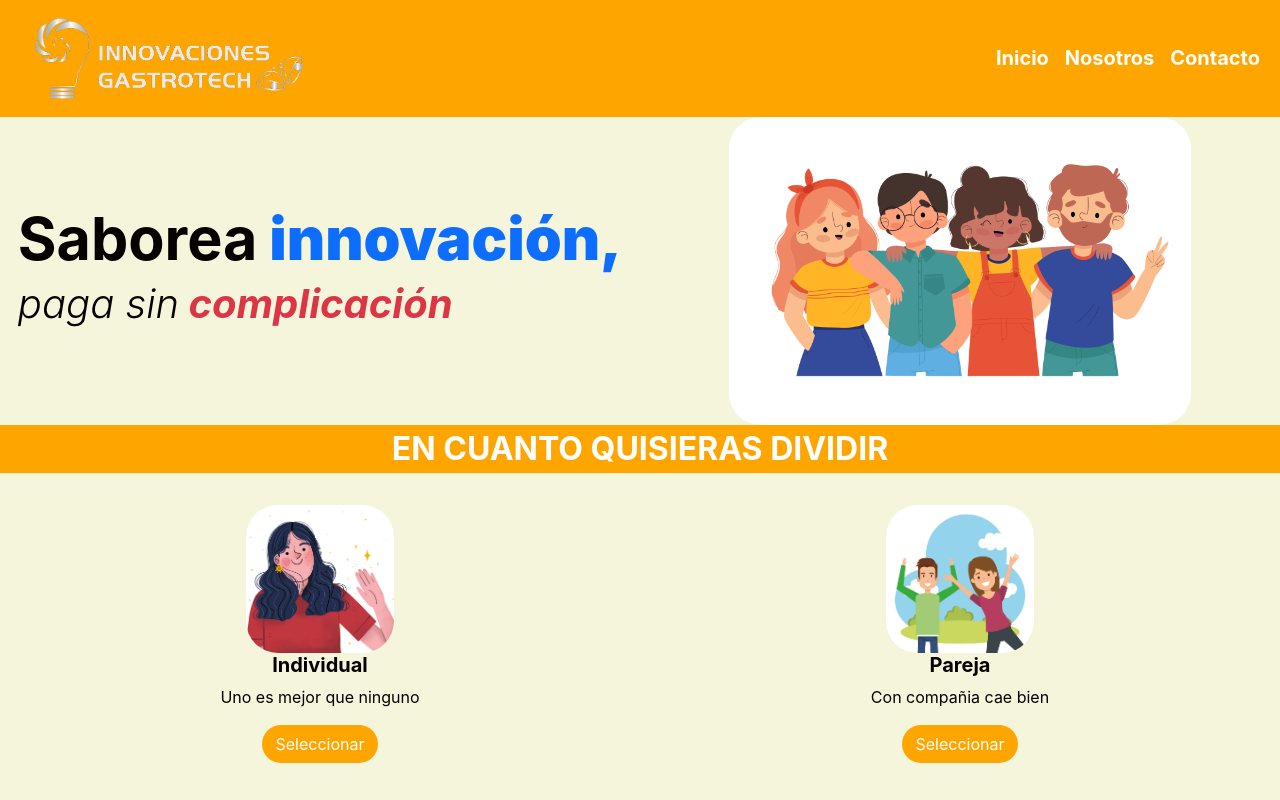
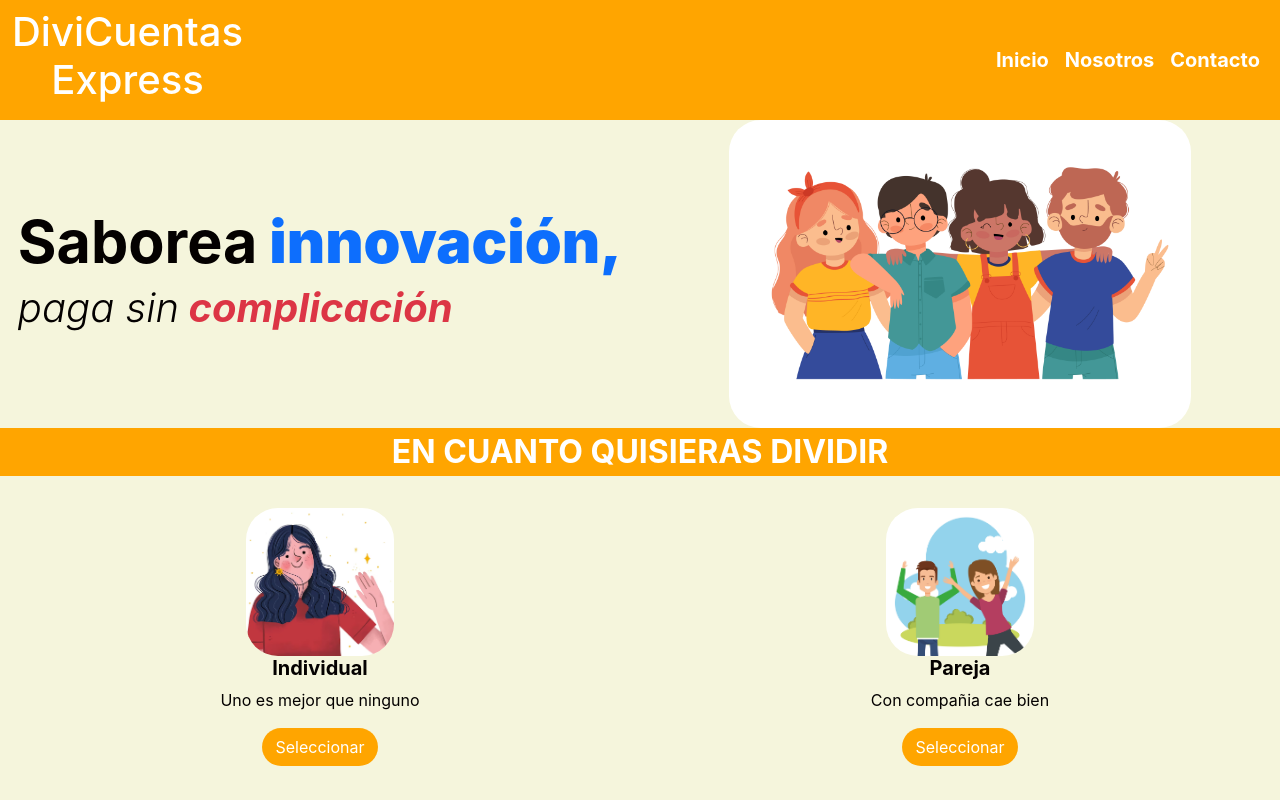
Before and after one commit to Diego503jr/DiviCuentas-Express, a React (Create React App) app: page / in a window 1280 px wide. Built offline with nearby package versions, Linux system fonts and the light colour scheme.

Commit message:
Cambiando logotipo

```diff
--- a/src/components/Navbar.jsx
+++ b/src/components/Navbar.jsx
@@ -13,7 +13,7 @@ export default function Navbar() {
         className="col-sm-12 navbar navbar-expand-lg d-sm-none"
       >
         <div className="container-fluid">
-          <img src={logotipo} alt="logo lili-app" className="img-fluid w-50" />
+          <h1 className="text-white">DiviCuentas Express</h1>
           <button
             className="navbar-toggler border-0 focus-ring focus-ring-light"
             type="button"
@@ -95,7 +95,11 @@ export default function Navbar() {
         className="col-sm-12 navbar navbar-expand-lg d-none d-sm-flex"
       >
         <div className="container-fluid">
-          <img src={logotipo} alt={logotipo} className="img-fluid w-25" />
+          <h1 className="text-white d-flex flex-column align-items-center">
+            <div className="">DiviCuentas</div>
+            <div className="">Express</div>
+          </h1>
+
           <form className="d-flex" role="search">
             <button
               onClick={(e) => {
```
